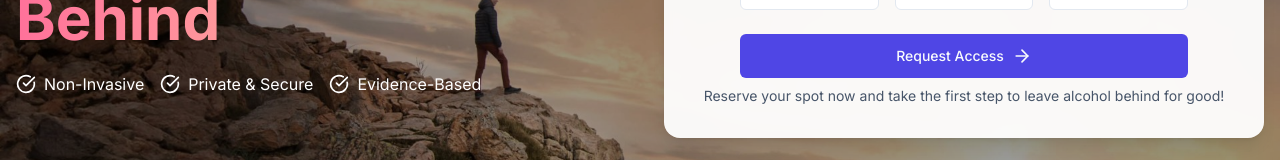
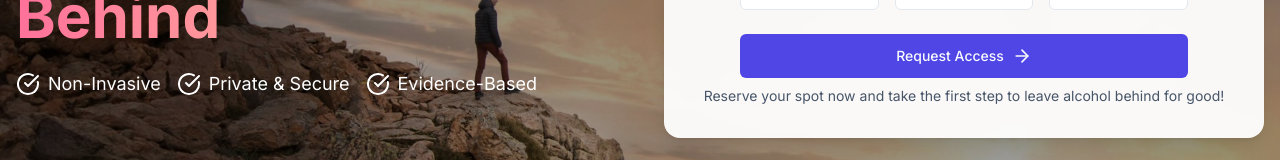
Before and after one commit to IshanAmin/drinkless-landing, a React (Vite) app: page / in a window 1280 px wide. Shown: the part 416-576 px from the top of the page. Built offline with nearby package versions, Linux system fonts and the light colour scheme.

Commit message:
Increase Font Size in HeroSection
Updated the font sizes in the HeroSection component to enhance readability and improve user experience.
[skip gpt_engineer]

```diff
--- a/src/components/HeroSection.tsx
+++ b/src/components/HeroSection.tsx
@@ -33,17 +33,17 @@ const HeroSection = () => {
               <span className="gradient-text block">Leave Alcohol Behind</span>
             </h2>
 
-            <div className="flex flex-wrap gap-4 text-white text-sm md:text-base">
+            <div className="flex flex-wrap gap-4 text-white text-base md:text-lg">
               <div className="flex items-center gap-2">
-                <CheckCircle className="h-5 w-5 text-white" />
+                <CheckCircle className="h-6 w-6 text-white" />
                 <span>Non-Invasive</span>
               </div>
               <div className="flex items-center gap-2">
-                <CheckCircle className="h-5 w-5 text-white" />
+                <CheckCircle className="h-6 w-6 text-white" />
                 <span>Private & Secure</span>
               </div>
               <div className="flex items-center gap-2">
-                <CheckCircle className="h-5 w-5 text-white" />
+                <CheckCircle className="h-6 w-6 text-white" />
                 <span>Evidence-Based</span>
               </div>
             </div>
```
